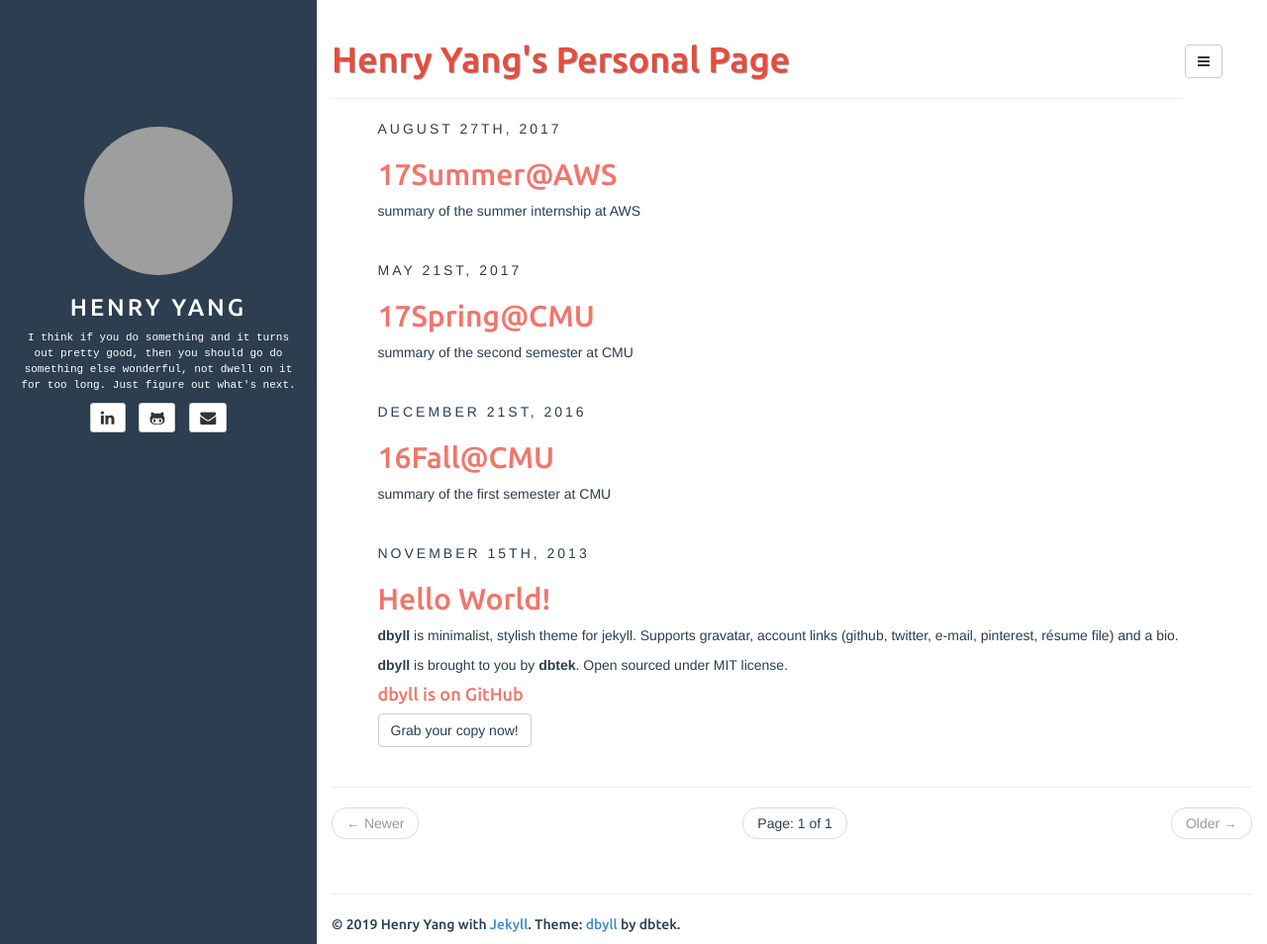
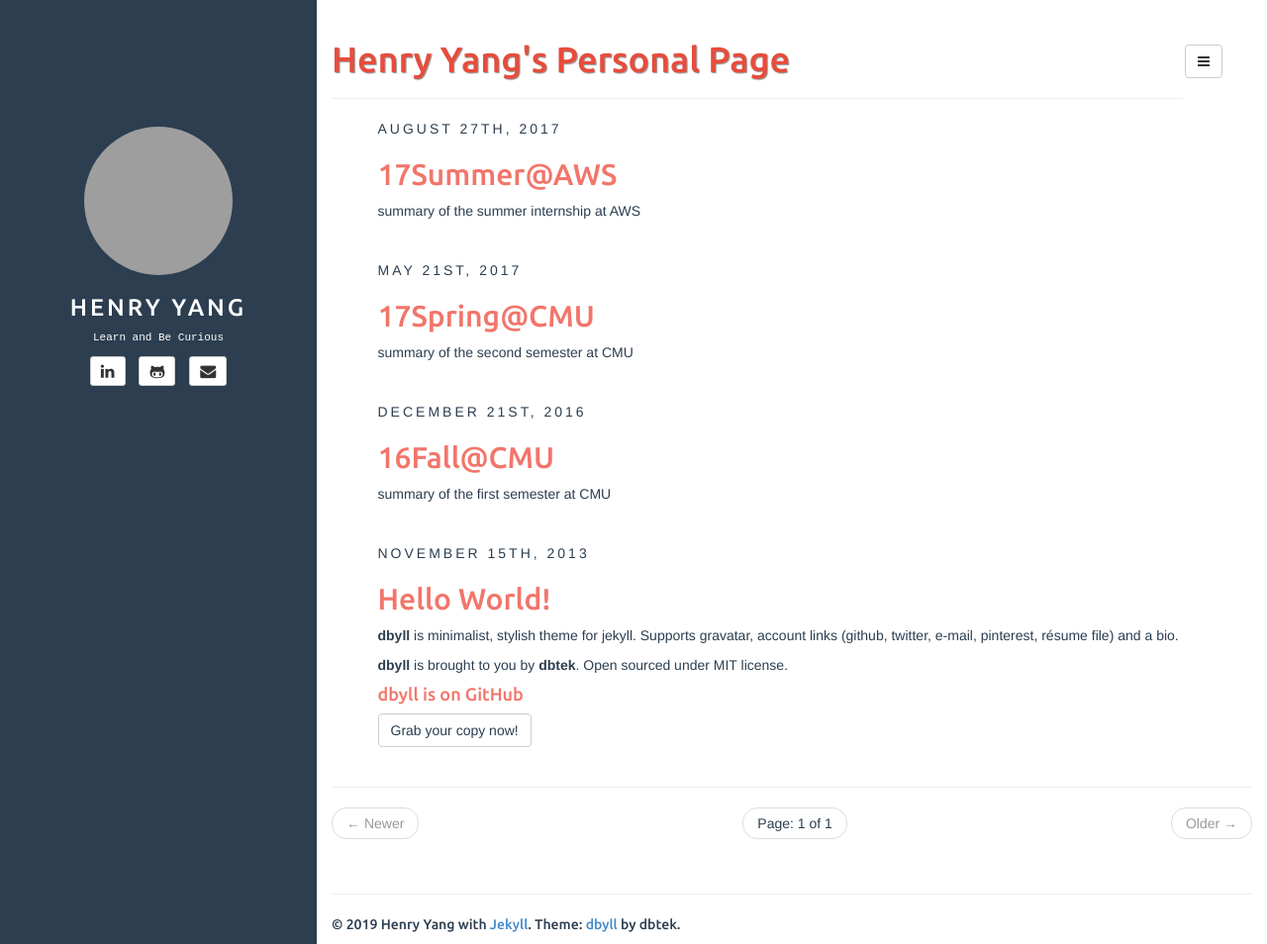
Before and after one commit to henryyang1993/henryyang1993.github.io, a Jekyll site: the page built from index.html, in a window 1280 px wide and 954 px high. Shown: the whole window at 99% size. Built offline with Jekyll 4.4.1, drawn with Linux system fonts in a browser that asks for light colours; the list of posts is cut into pages by our own code; grey boxes are pictures that could not be loaded.

```diff
--- a/_config.yml
+++ b/_config.yml
@@ -24,16 +24,13 @@ author:
   twitter: yanghanyutwitte
   linkedin: hanyuy
   weibo: henryyangmicroblog
-  bio: I think if you do something and it turns out pretty good, then you should go do something else wonderful, not dwell on it for too long. Just figure out what's next.
+  bio: Learn and Be Curious
   email_md5: 1f6be677c6135b37f5080532f3b20008
 
 rss_path: feed.xml
 categories_path: categories.html
 tags_path: tags.html
 
-# set it as url of an image
-# sidebar_background_image: https://drive.google.com/file/d/1XOdE2YLtwaVhE-DQP2szXK-ZyjfrIkhc/view
-
 BASE_PATH:
 
 gems:
--- a/_includes/sidebar.html
+++ b/_includes/sidebar.html
@@ -4,7 +4,7 @@
 		<img src="http://www.gravatar.com/avatar/{{site.author.email_md5}}?s=150" class="img-circle" />
 	</a>
 	<h3 class="title">
-        <a href="https://drive.google.com/file/d/1XOdE2YLtwaVhE-DQP2szXK-ZyjfrIkhc/view" target="_blank">{{ site.author.name }}</a>
+        <a href="{{ site.BASE_PATH }}/resume/resume.html" target="_blank">{{ site.author.name }}</a>
     </h3>
 </header>
 
```
Also changed, not shown: 1 other file.
